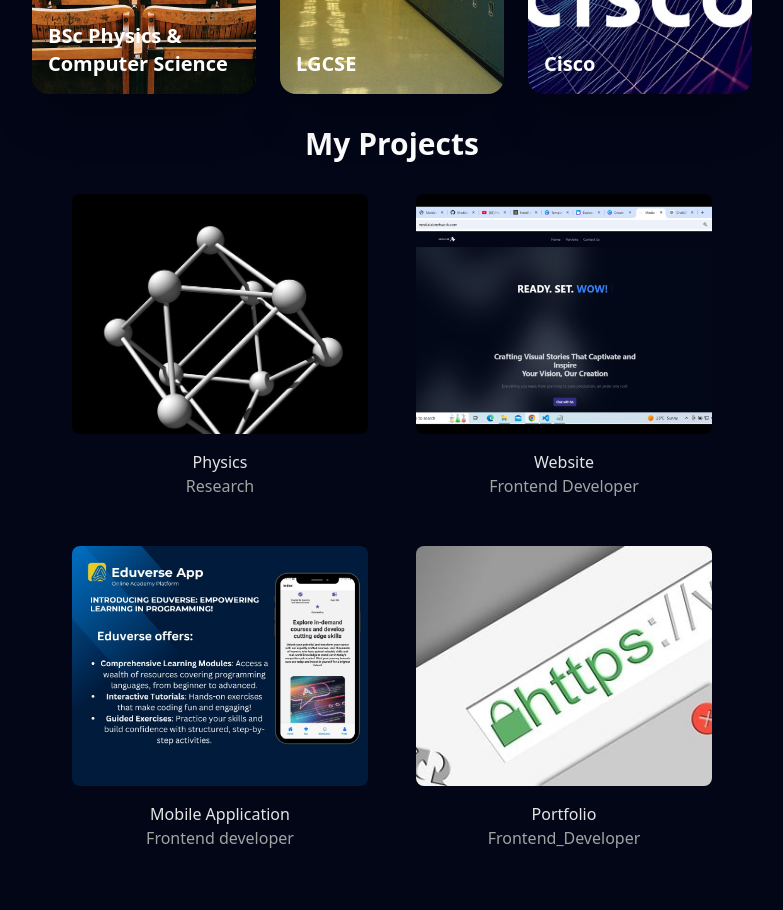
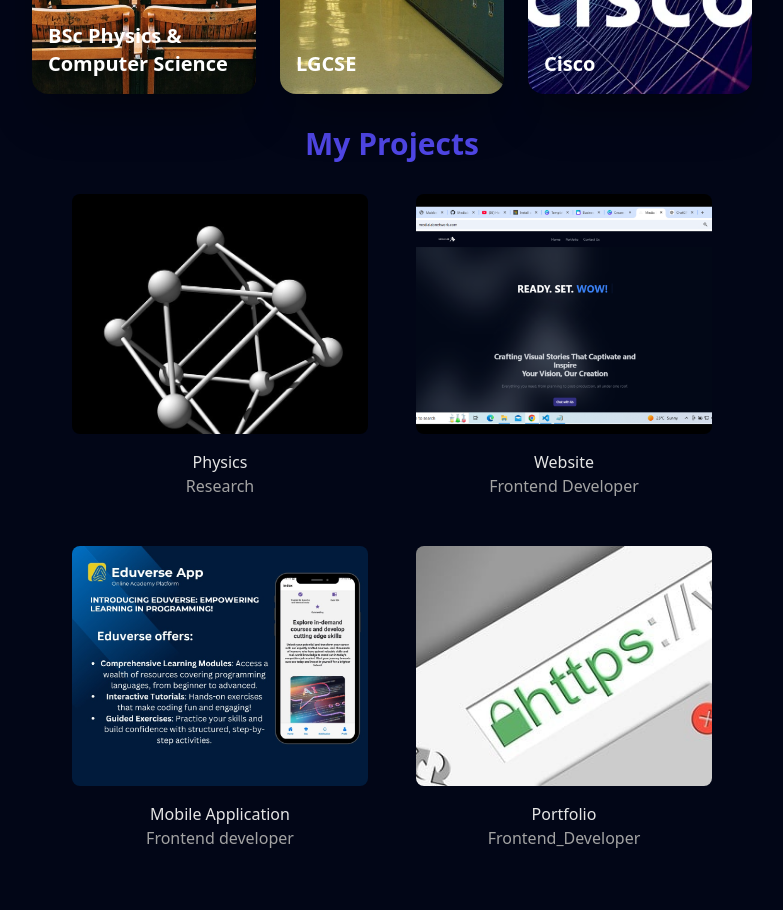
Before and after one commit to bokangleqele/My-Portfolio, a Next.js app: page / in a window 1280 px wide. Shown: the part 1820-2730 px from the top of the page, without its empty margins (248-1031 px from the left). Built offline with nearby package versions, Linux system fonts and the light colour scheme.

Commit message:
[projects] changed my projects color to indingo

```diff
--- a/components/FrontEnd/Projects.tsx
+++ b/components/FrontEnd/Projects.tsx
@@ -132,7 +132,7 @@
         ) : null}
       </AnimatePresence>
 
-      <h1 className="text-3xl font-bold mb-4 text-gray-800 dark:text-white text-center mx-auto">My Projects</h1>
+      <h1 className="text-3xl font-bold mb-4 text-gray-800 dark:text-indigo-600 text-center mx-auto">My Projects</h1>
 
       <ul className="max-w-2xl mx-auto w-full grid grid-cols-1 md:grid-cols-2 items-start gap-4">
         {cards.map((card) => (
```
